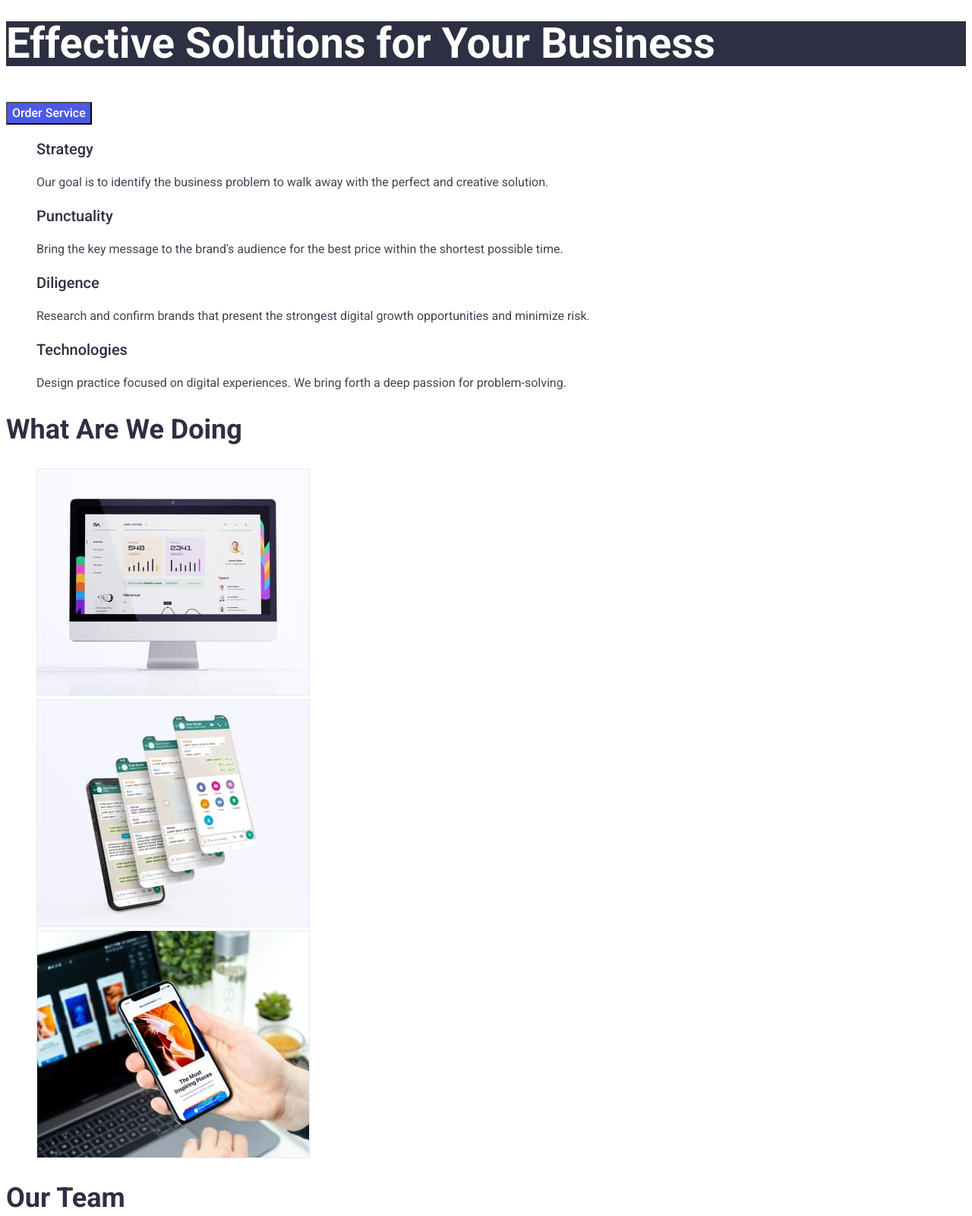
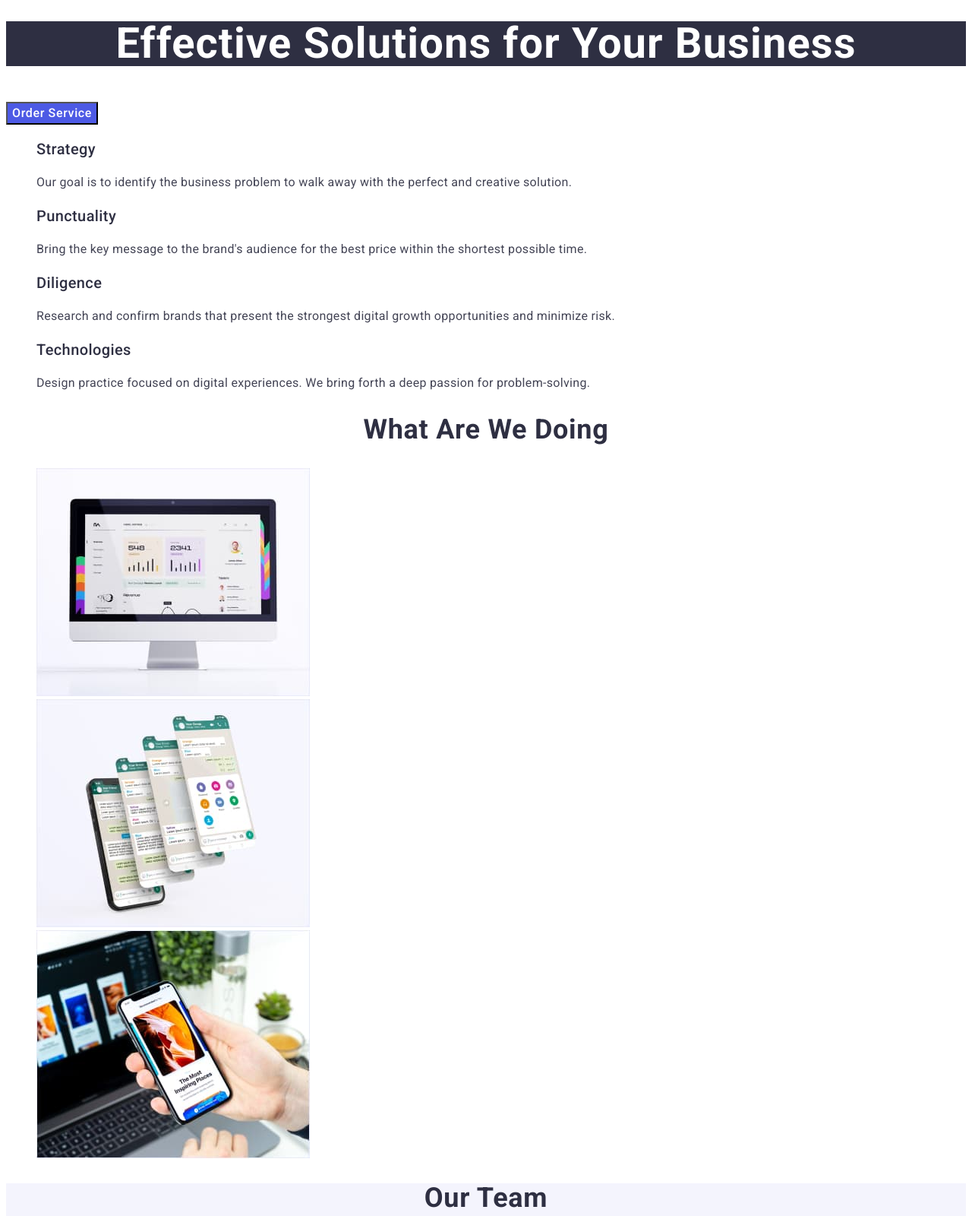
Before and after one commit to 3MaRiAnA3/goit-markup-hw-02, a plain HTML site: page index.html in a window 1280 px wide. Shown: the part 200-1800 px from the top of the page at 76% size. Drawn offline with Linux system fonts and the light colour scheme.

Commit message:
update css

```diff
--- a/css/styles.css
+++ b/css/styles.css
@@ -34,7 +34,7 @@ ul {
   text-transform: uppercase;
   color: #4d5ae5;
 }
-.link {
+.link-logo {
   text-decoration: none;
 }
 .header-logo span {
@@ -64,20 +64,23 @@ ul {
   font-weight: 700;
   font-size: 56px;
   line-height: 1.07;
+  text-align: center;
+  letter-spacing: 0.02em;
   color: #ffffff;
-  background: #2e2f42;
+  background-color: #2e2f42;
 }
 .section-btn {
-  font-family: "Roboto";
+  font-family: "Roboto", sans-serif;
   font-weight: 500;
   font-size: 16px;
   line-height: 1.5;
+  letter-spacing: 0.04em;
   color: #ffffff;
   background: #4d5ae5;
   cursor: pointer;
 }
 .section-btn:hover {
-  background: #404bbf;
+  background-color: #404bbf;
 }
 
 /**------section2--------*/
@@ -85,11 +88,13 @@ ul {
   font-weight: 500;
   font-size: 20px;
   line-height: 1.2;
+  letter-spacing: 0.02em;
   color: #2e2f42;
 }
 .hero-item-text {
   font-size: 16px;
   line-height: 1.5;
+  letter-spacing: 0.02em;
   color: #434455;
 }
 /**------section 3-------*/
@@ -97,6 +102,8 @@ ul {
   font-weight: 700;
   font-size: 36px;
   line-height: 1.11;
+  text-align: center;
+  letter-spacing: 0.02em;
   text-transform: capitalize;
   color: #2e2f42;
 }
@@ -105,6 +112,8 @@ ul {
   font-weight: 700;
   font-size: 36px;
   line-height: 1.11;
+  text-align: center;
+  letter-spacing: 0.02em;
   text-transform: capitalize;
   color: #2e2f42;
 }
@@ -117,8 +126,13 @@ ul {
 .people-profession {
   font-size: 16px;
   line-height: 1.5;
+  letter-spacing: 0.02em
   color: #434455;
 }
+.people {
+  background-color: #f4f4fd;
+}
+
 /**------footer-------*/
 .footer {
   background: #2e2f42;
--- a/index.html
+++ b/index.html
@@ -16,7 +16,7 @@
   <body>
     <header class="header">
       <nav class="header-navigation">
-        <a href="./portfolio.html" class="header-logo" class="link"
+        <a href="./portfolio.html" class="header-logo" class="link-logo"
           >Web<span>Studio</span></a
         >
         <ul class="header-menu">
```
